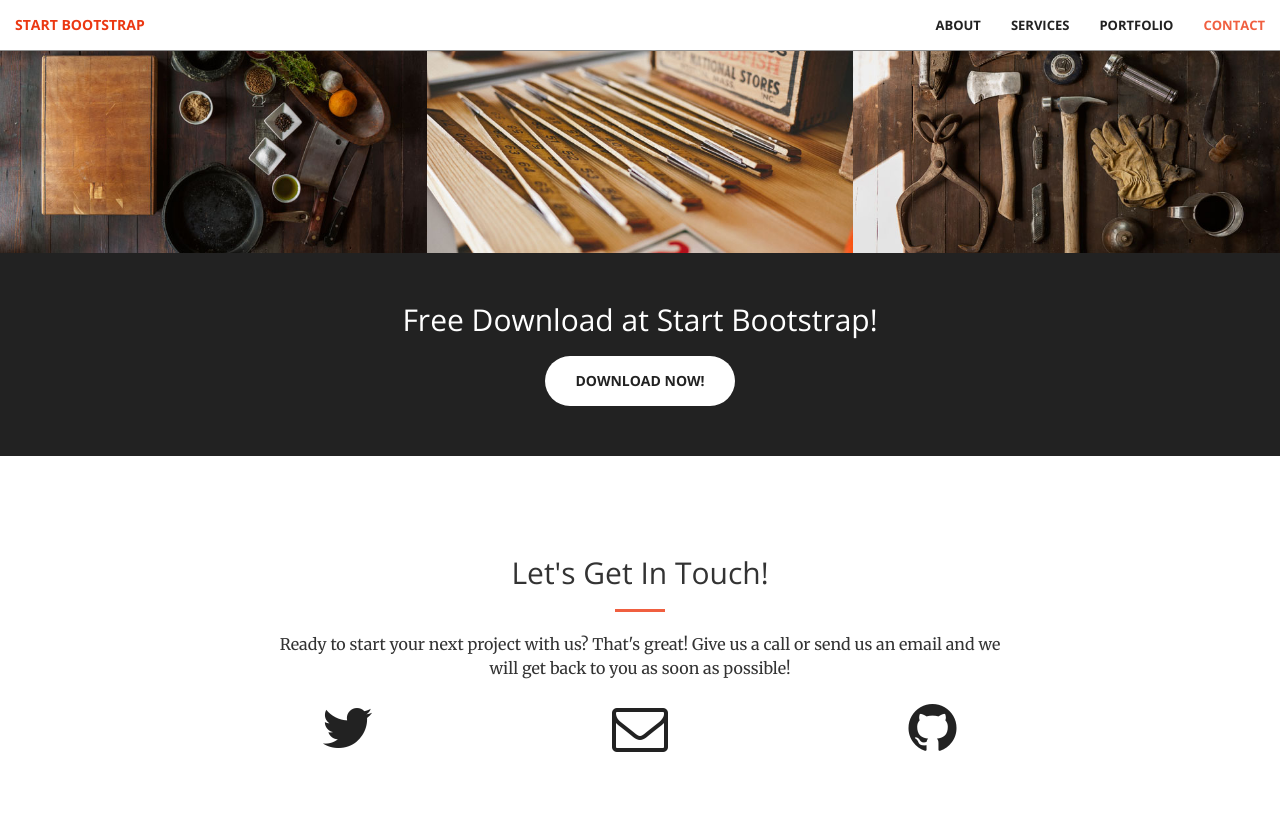
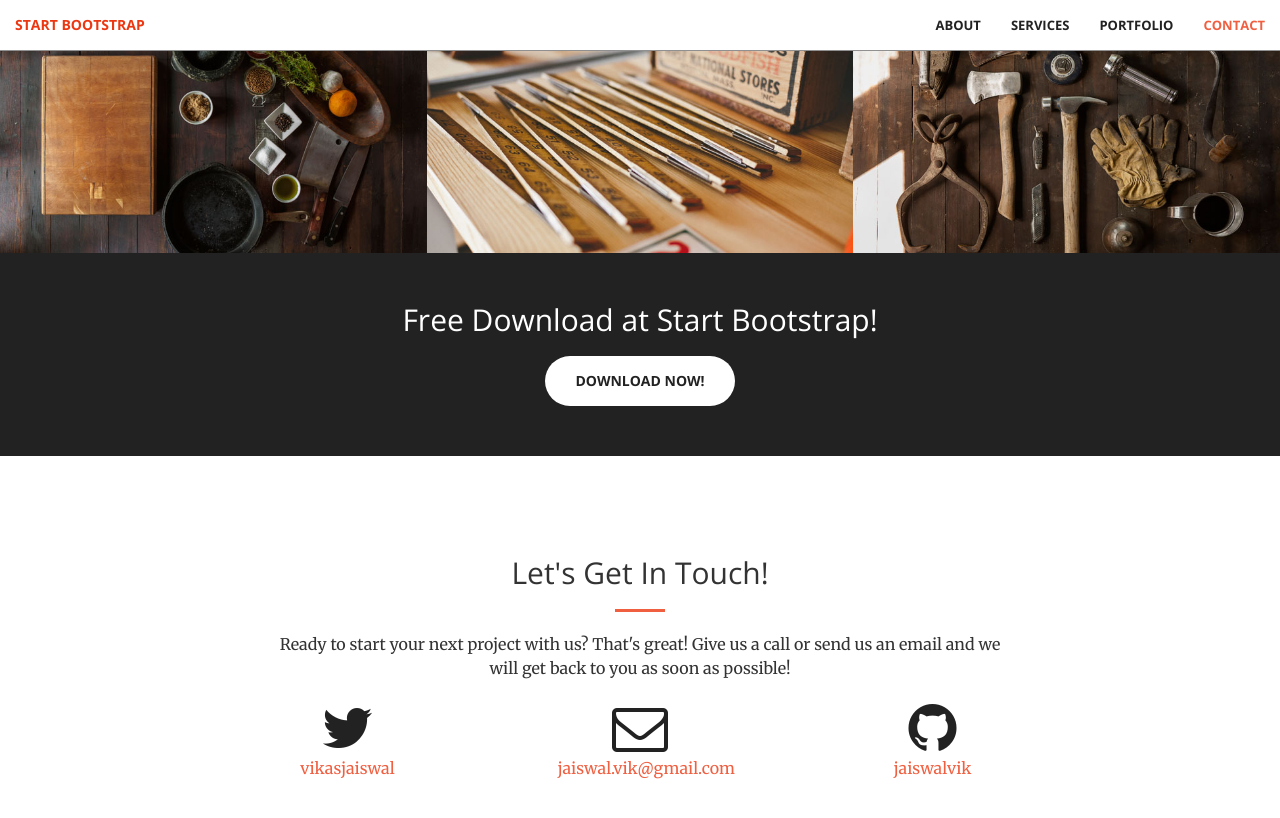
Before and after one commit to wecanendcraving/wecanendcraving.github.io, a Jekyll site: the page built from index.html, in a window 1280 px wide and 900 px high, scrolled down 1981 px. Shown: the top 818 px of the window. Built offline with Jekyll 4.4.1, drawn with Linux system fonts in a browser that asks for light colours.

Commit message:
Update _config.yml

```diff
--- a/_config.yml
+++ b/_config.yml
@@ -1,12 +1,12 @@
 # Site settings
-title:
-email:
+title: Vikas Jaiswal's site
+email: jaiswal.vik@gmail.com
 description: > # this means to ignore newlines until "baseurl:"
 baseurl: "" # the subpath of your site, e.g. /blog/
 url: "" # the base hostname & protocol for your site
 
-twitter_username:
-github_username:
+twitter_username: vikasjaiswal
+github_username: jaiswalvik
 
 # Build settings
 markdown: kramdown
```
